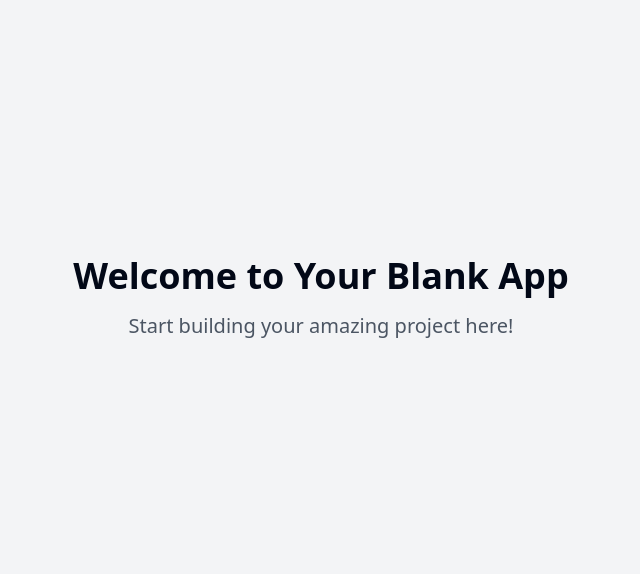
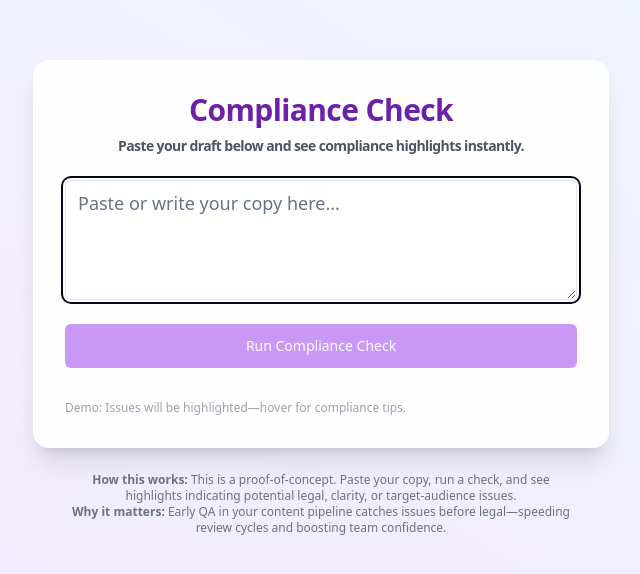
Before and after one commit to tonymishler/content-pipeline-awesomeness-engine-696d1eda, a React (Vite) app: page / in a window 1280 px wide. Shown: the part 102-676 px from the top of the page, without its empty margins (319-959 px from the left). Built offline with nearby package versions, Linux system fonts and the light colour scheme.

Commit message:
Add content compliance dashboard
Implement a dashboard for content compliance analysis, including copy submission, processing indicators, and highlighted issues in the analyzed document.

```diff
--- /dev/null
+++ b/src/components/ComplianceDashboard.tsx
@@ -0,0 +1,259 @@
+
+import React, { useState, useRef } from "react";
+import { Card, CardContent, CardHeader, CardTitle } from "@/components/ui/card";
+import { Button } from "@/components/ui/button";
+import { Textarea } from "@/components/ui/textarea";
+import { AlertTriangle, Check, Info } from "lucide-react";
+
+// Demo compliance alerts (would come from API in real)
+const ISSUES = [
+  {
+    phrase: "guaranteed results",
+    type: "legal",
+    message: "Avoid making guarantees; compliance risk.",
+  },
+  {
+    phrase: "best treatment",
+    type: "target",
+    message: "Avoid superlatives; may not suit all audiences.",
+  },
+  {
+    phrase: "revolutionary",
+    type: "clarity",
+    message: "Consider clarifying or providing evidence.",
+  },
+  {
+    phrase: "unparalleled",
+    type: "clarity",
+    message: "Unsubstantiated claims can be problematic.",
+  },
+  {
+    phrase: "safe for all animals",
+    type: "legal",
+    message: "Do not claim universal safety without data.",
+  },
+  {
+    phrase: "instant results",
+    type: "legal",
+    message: "Timing claims require evidence.",
+  },
+];
+
+const WAIT_MESSAGES = [
+  "Making sure things are just right…",
+  "Checking for snags in your copy…",
+  "Hang tight, almost done!",
+  "Running compliance checks…",
+  "Reviewing for clarity and compliance…"
+];
+
+function getRandomWaitMessage() {
+  return WAIT_MESSAGES[Math.floor(Math.random() * WAIT_MESSAGES.length)];
+}
+
+// Randomly inject highlights for demo
+function annotateCopy(text: string) {
+  // For demo, find all issue phrases (case-insensitive) in the text
+  let out: React.ReactNode[] = [];
+  let working = text;
+  let idx = 0;
+  while (working.length > 0) {
+    let found = null as null | {
+      i: number;
+      phrase: string;
+      issue: typeof ISSUES[0];
+    };
+    let minI = -1;
+    for (const issue of ISSUES) {
+      const i = working.toLowerCase().indexOf(issue.phrase.toLowerCase());
+      if (i !== -1 && (minI === -1 || i < minI)) {
+        found = { i, phrase: working.substr(i, issue.phrase.length), issue };
+        minI = i;
+      }
+    }
+    if (found) {
+      if (found.i > 0) {
+        out.push(working.substr(0, found.i));
+      }
+      // Highlighted span with tooltip
+      out.push(
+        <span
+          key={idx}
+          className={`inline-flex items-center group relative px-1 rounded cursor-pointer transition
+            ${
+              found.issue.type === "legal"
+                ? "bg-red-100 text-red-700 hover:bg-red-200"
+                : found.issue.type === "clarity"
+                ? "bg-yellow-100 text-yellow-700 hover:bg-yellow-200"
+                : "bg-blue-100 text-blue-700 hover:bg-blue-200"
+            }
+          `}
+        >
+          {found.phrase}
+          <span className="absolute left-1/2 -translate-x-1/2 top-full mt-2 pointer-events-none z-10 opacity-0 group-hover:opacity-100 transition
+           bg-white border border-gray-200 text-gray-900 text-xs rounded px-3 py-1 shadow w-48 text-center animate-fade-in
+           ">
+            {found.issue.type === "legal" && (
+              <AlertTriangle className="inline w-3 h-3 text-red-500 mr-1" />
+            )}
+            {found.issue.type === "clarity" && (
+              <Info className="inline w-3 h-3 text-yellow-500 mr-1" />
+            )}
+            <b className="capitalize">{found.issue.type}:</b> {found.issue.message}
+          </span>
+        </span>
+      );
+      idx++;
+      working = working.substr(found.i + found.phrase.length);
+    } else {
+      out.push(working);
+      break;
+    }
+  }
+  return out;
+}
+
+export function ComplianceDashboard() {
+  const [text, setText] = useState("");
+  const [step, setStep] = useState<"input" | "loading" | "result">("input");
+  const [waitMsg, setWaitMsg] = useState(WAIT_MESSAGES[0]);
+  const [result, setResult] = useState<React.ReactNode[] | null>(null);
+  const timeoutRef = useRef<number | null>(null);
+
+  // Simulate compliance check with wait effect
+  function handleSubmit(e: React.FormEvent) {
+    e.preventDefault();
+    if (!text.trim()) return;
+    setWaitMsg(getRandomWaitMessage());
+    setStep("loading");
+    // Simulate checking
+    if (timeoutRef.current) clearTimeout(timeoutRef.current);
+    timeoutRef.current = window.setTimeout(() => {
+      setResult(annotateCopy(text));
+      setStep("result");
+    }, 2200 + Math.random() * 800); // 2.2-3s random delay
+  }
+
+  function handleReset() {
+    setText("");
+    setResult(null);
+    setStep("input");
+  }
+
+  // Check if there are any issues
+  const foundIssues = text
+    ? ISSUES.filter((i) =>
+        text.toLowerCase().includes(i.phrase.toLowerCase())
+      )
+    : [];
+
+  return (
+    <div className="min-h-screen bg-gradient-to-tr from-purple-100 to-blue-50 flex flex-col items-center justify-center py-12 w-full animate-fade-in">
+      <Card className="w-full max-w-xl shadow-xl border-0 rounded-2xl animate-scale-in p-2 bg-white/90">
+        <CardHeader>
+          <CardTitle className="flex flex-col items-center gap-2">
+            <span className="text-3xl font-extrabold text-purple-800">Compliance Check</span>
+            <span className="text-sm text-gray-600">
+              Paste your draft below and see compliance highlights instantly.
+            </span>
+          </CardTitle>
+        </CardHeader>
+        <CardContent>
+          {step === "input" && (
+            <form onSubmit={handleSubmit} className="flex flex-col gap-6">
+              <Textarea
+                className="min-h-[120px] text-lg bg-gray-50 focus:bg-white transition"
+                value={text}
+                onChange={(e) => setText(e.target.value)}
+                placeholder="Paste or write your copy here..."
+                required
+                maxLength={1800}
+                autoFocus
+              />
+              <Button
+                type="submit"
+                size="lg"
+                className="w-full bg-purple-600 text-white rounded-md hover:bg-purple-700 transition ease-in-out"
+                disabled={!text.trim()}
+              >
+                Run Compliance Check
+              </Button>
+              <div className="flex flex-col gap-1 text-xs text-gray-400 pt-2">
+                <span>
+                  Demo: Issues will be highlighted—hover for compliance tips.
+                </span>
+              </div>
+            </form>
+          )}
+
+          {step === "loading" && (
+            <div className="flex flex-col items-center justify-center min-h-[180px] py-10 animate-fade-in">
+              <svg
+                className="animate-spin mb-4 text-purple-600"
+                width="40"
+                height="40"
+                viewBox="0 0 50 50"
+                fill="none"
+              >
+                <circle
+                  cx="25"
+                  cy="25"
+                  r="20"
+                  stroke="currentColor"
+                  strokeWidth="5"
+                  fill="none"
+                  opacity="0.25"
+                />
+                <path
+                  d="M45 25c0-11.046-8.954-20-20-20"
+                  stroke="currentColor"
+                  strokeWidth="5"
+                  strokeLinecap="round"
+                  className="opacity-70"
+                />
+              </svg>
+              <span className="text-purple-700 font-medium text-lg">{waitMsg}</span>
+            </div>
+          )}
+
+          {step === "result" && (
+            <div className="animate-fade-in flex flex-col gap-3">
+              <div className="bg-blue-50 border-l-4 border-blue-300 rounded px-4 py-2 text-sm mb-2">
+                <b>Done! Compliance Check Complete.</b>
+                <br />
+                {foundIssues.length === 0 ? (
+                  <span className="flex items-center gap-1 text-green-700 mt-1">
+                    <Check className="inline h-4 w-4" /> No compliance flags found!
+                  </span>
+                ) : (
+                  <span className="flex items-center gap-1 text-red-700 mt-1">
+                    <AlertTriangle className="inline h-4 w-4" /> {foundIssues.length} issue{foundIssues.length > 1 && "s"} flagged
+                  </span>
+                )}
+              </div>
+              <div className="whitespace-pre-wrap text-lg bg-gray-50 rounded shadow-inner p-4 font-mono leading-relaxed">
+                {result}
+              </div>
+              <Button
+                onClick={handleReset}
+                variant="outline"
+                className="w-full mt-4"
+              >
+                Check Another Copy
+              </Button>
+            </div>
+          )}
+        </CardContent>
+      </Card>
+      <div className="text-xs text-gray-500 max-w-lg mt-6 text-center">
+        <span>
+          <b>How this works:</b> This is a proof-of-concept. Paste your copy, run a check, and see highlights indicating potential legal, clarity, or target-audience issues.
+          <br />
+          <b>Why it matters:</b> Early QA in your content pipeline catches issues before legal—speeding review cycles and boosting team confidence.
+        </span>
+      </div>
+    </div>
+  );
+}
+
+export default ComplianceDashboard;
--- a/src/pages/Index.tsx
+++ b/src/pages/Index.tsx
@@ -1,14 +1,8 @@
-// Update this page (the content is just a fallback if you fail to update the page)
+
+import ComplianceDashboard from "@/components/ComplianceDashboard";
 
 const Index = () => {
-  return (
-    <div className="min-h-screen flex items-center justify-center bg-gray-100">
-      <div className="text-center">
-        <h1 className="text-4xl font-bold mb-4">Welcome to Your Blank App</h1>
-        <p className="text-xl text-gray-600">Start building your amazing project here!</p>
-      </div>
-    </div>
-  );
+  return <ComplianceDashboard />;
 };
 
 export default Index;
```
